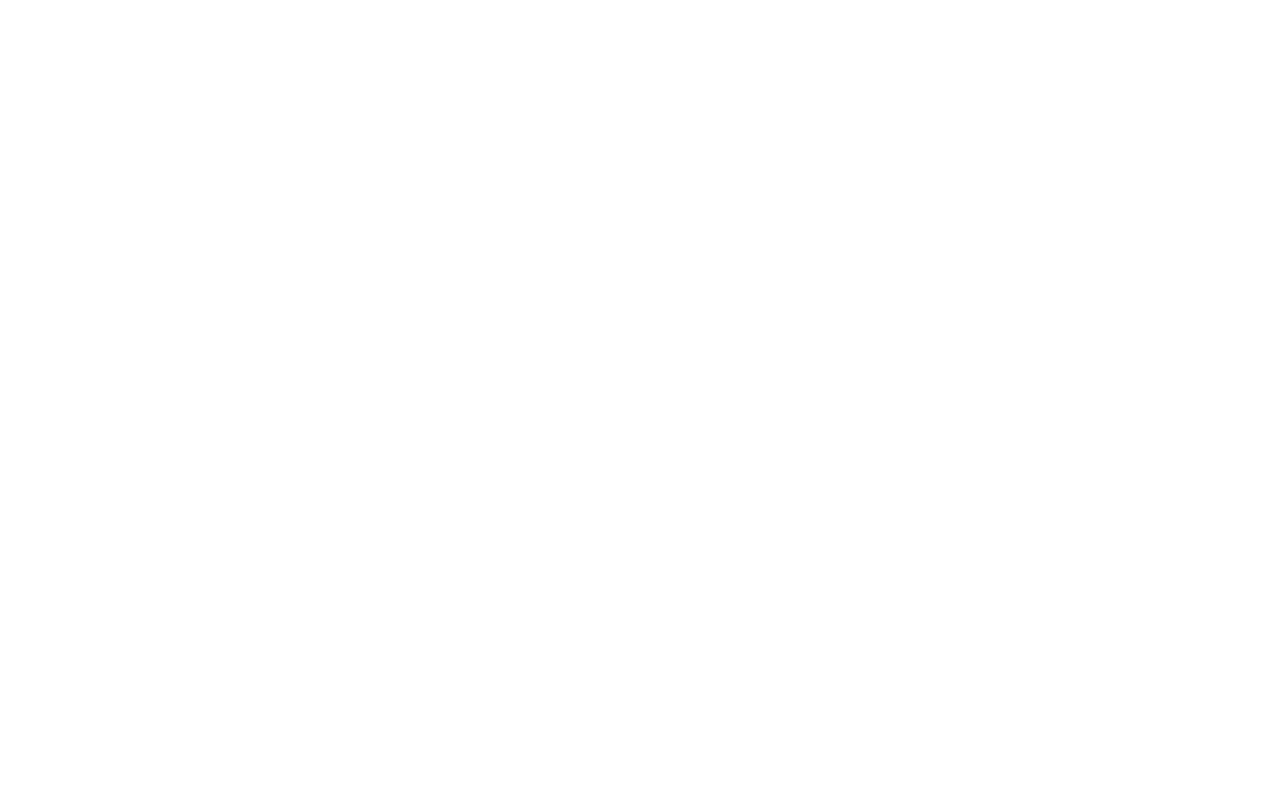
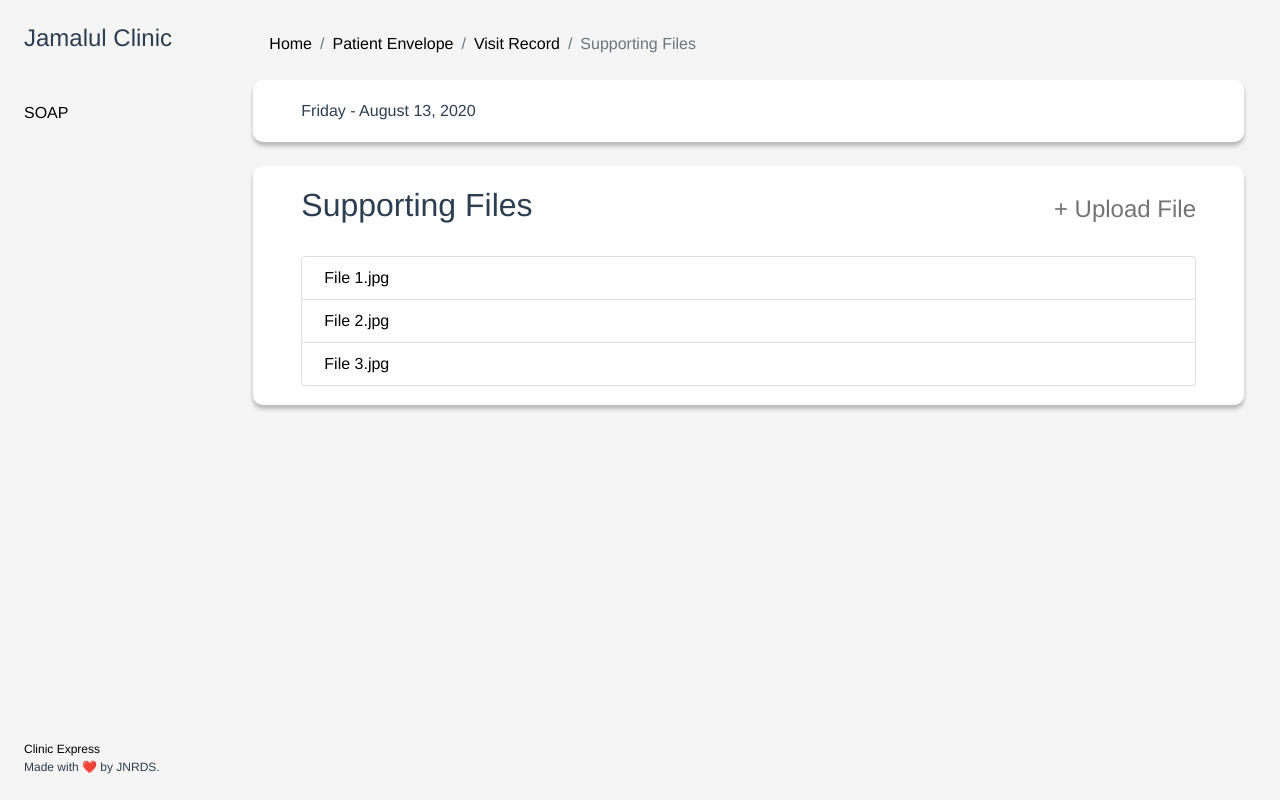
Before and after one commit to seanpe11/clinic-express, a Vue app: page /patient/visit/files in a window 1280 px wide. Built offline with nearby package versions, Linux system fonts and the light colour scheme.

Commit message:
feat: front-end for support files & visit; detailed sidebars
conventional commits 1.0.0

```diff
--- a/public/index.html
+++ b/public/index.html
@@ -6,17 +6,19 @@
     <meta name="viewport" content="width=device-width,initial-scale=1.0">
     <link rel="icon" href="<%= BASE_URL %>favicon.ico">
     <title><%= htmlWebpackPlugin.options.title %></title>
-    <!-- CSS only -->
+    <!-- Bootstrap5: CSS only -->
     <link rel="stylesheet" href="https://stackpath.bootstrapcdn.com/bootstrap/5.0.0-alpha1/css/bootstrap.min.css" integrity="sha384-r4NyP46KrjDleawBgD5tp8Y7UzmLA05oM1iAEQ17CSuDqnUK2+k9luXQOfXJCJ4I" crossorigin="anonymous">
   </head>
   <body>
-    <!-- JavaScript and dependencies -->
-    <script src="https://cdn.jsdelivr.net/npm/popper.js@1.16.0/dist/umd/popper.min.js" integrity="sha384-Q6E9RHvbIyZFJoft+2mJbHaEWldlvI9IOYy5n3zV9zzTtmI3UksdQRVvoxMfooAo" crossorigin="anonymous"></script>
-    <script src="https://stackpath.bootstrapcdn.com/bootstrap/5.0.0-alpha1/js/bootstrap.min.js" integrity="sha384-oesi62hOLfzrys4LxRF63OJCXdXDipiYWBnvTl9Y9/TRlw5xlKIEHpNyvvDShgf/" crossorigin="anonymous"></script>
     <noscript>
       <strong>We're sorry but <%= htmlWebpackPlugin.options.title %> doesn't work properly without JavaScript enabled. Please enable it to continue.</strong>
     </noscript>
     <div id="app"></div>
     <!-- built files will be auto injected -->
+    <!-- Bootstrap5: JavaScript and dependencies -->
+    <script src="https://cdn.jsdelivr.net/npm/popper.js@1.16.0/dist/umd/popper.min.js" integrity="sha384-Q6E9RHvbIyZFJoft+2mJbHaEWldlvI9IOYy5n3zV9zzTtmI3UksdQRVvoxMfooAo" crossorigin="anonymous"></script>
+    <script src="https://stackpath.bootstrapcdn.com/bootstrap/5.0.0-alpha1/js/bootstrap.min.js" integrity="sha384-oesi62hOLfzrys4LxRF63OJCXdXDipiYWBnvTl9Y9/TRlw5xlKIEHpNyvvDShgf/" crossorigin="anonymous"></script>
+    <!-- jquery -->
+    <script src="https://code.jquery.com/jquery-3.5.1.js" integrity="sha256-QWo7LDvxbWT2tbbQ97B53yJnYU3WhH/C8ycbRAkjPDc=" crossorigin="anonymous"></script>
   </body>
 </html>
--- a/src/assets/style.css
+++ b/src/assets/style.css
@@ -19,8 +19,16 @@
     color: black;
 }
 
+a:hover {
+    color: #35B4FE
+}
+
 input:focus, textarea:focus, select:focus, button:focus{
     outline: none;
+}
+
+.mb-25 {
+    margin-bottom: .25in;
 }
 
 footer {
--- a/src/components/Sidebar.vue
+++ b/src/components/Sidebar.vue
@@ -1,10 +1,21 @@
 <template>
     <div id="sidebar" class='col-2'>
         <div id="nav" class='position-fixed'>
-            Sidebar
+            <h4>Jamalul Clinic</h4>
+
+            <div v-if="name != 'null'" id="name">
+                <span>Patient Name</span>
+                <h3>{{name.firstname}}<br/>{{name.lastname}}</h3>
+            </div>
+
+            <div id="links">
+                <div v-for="link in links" :key='link.name'>
+                    <router-link :to="link.dest">{{link.name}}</router-link>
+                </div>
+            </div>
         </div>
         <footer class='fixed-bottom'>
-            Clinic Express <br/>
+            <a href="https://github.com/jolocansana/clinic-express">Clinic Express</a> <br/>
             Made with ❤️ by JNRDS.
         </footer>
     </div>
@@ -13,6 +24,10 @@
 <script>
 export default {
   name: 'Sidebar',
+  props: {
+    name: Object,
+    links: Array,
+  },
 };
 </script>
 
@@ -30,4 +45,12 @@
 #sidebar {
     height: 100vh;
 }
+
+#name {
+    margin-top: .5in;
+}
+
+#links {
+    margin-top: .5in;
+}
 </style>
--- a/src/views/Home.vue
+++ b/src/views/Home.vue
@@ -1,14 +1,17 @@
 <template>
   <div class="home">
     <div class="row">
-      <Sidebar/>
+      <Sidebar name="null" :links='links'/>
       <div id="content" class='col-10'>
         <!-- search field -->
         <input type="text" class='search' placeholder='search patient envelopes'>
 
+        <!-- add new visit button -->
+        <button class='mb-25'><div class='add-btn'>+ Add New Patient</div></button>
         <!-- FOR LOOP FOR PATIENT -->
-        <router-link to='/patient' class='router-link'>
-          <div v-for="patient in patients" :key='patient.name'>
+        <div v-for="patient in patients" :key='patient.name'>
+          <!-- TODO: change :key to the patientID -->
+          <router-link to='/patient' class='router-link'>
             <div class="rectangle patient">
               <div class="name">{{patient.name}}</div>
               <div class="lastVisit">
@@ -16,12 +19,9 @@
                 {{patient.lastVisit}}
               </div>
             </div>
-          </div>
-        </router-link>
+          </router-link>
+        </div>
         <!-- END LOOP -->
-
-        <!-- add new visit button -->
-        <button class='mb-25'><div class='add-btn'>+ Add New Patient</div></button>
       </div>
     </div>
   </div>
@@ -38,6 +38,12 @@
   },
   data: () => ({
     // replace this array to the results of a mongodb query
+    links: [
+      {
+        name: 'Summary Statistics',
+        dest: '/statistics',
+      },
+    ],
     patients: [
       {
         name: 'Juan Dela Cruz',
--- a/src/views/PatientEnvelope.vue
+++ b/src/views/PatientEnvelope.vue
@@ -1,7 +1,7 @@
 <template>
   <div class="patient">
     <div class="row">
-      <Sidebar/>
+      <Sidebar :name='name' :links='links'/>
       <div id="content" class='col-10'>
         <ol class="breadcrumb">
           <li class="breadcrumb-item"><a href="/">Home</a></li>
@@ -11,7 +11,13 @@
           Basic Information
         </div>
         <button class='mb-25'><div class='add-btn'>+ Add New Visit</div></button>
-        <div class="rectangle mg-25">Friday - August 13, 2020</div>
+        <!-- FOR LOOP FOR VISITS -->
+        <div v-for="visit in visits" :key='visit.date'>
+          <!-- TODO: change :key to the visitID -->
+          <router-link to='/patient/visit'>
+            <div class="rectangle mb-25">{{visit.date}}</div>
+          </router-link>
+        </div>
       </div>
     </div>
   </div>
@@ -25,6 +31,24 @@
   components: {
     Sidebar,
   },
+  data: () => ({
+    // replace this with the mongodb query result
+    name: {
+      firstname: 'Juan',
+      lastname: 'Dela Cruz',
+    },
+    links: [
+      {
+        name: 'Summary Statistics',
+        dest: '/statistics',
+      },
+    ],
+    visits: [
+      { date: 'Friday - August 13, 2020' },
+      { date: 'Friday - August 13, 2021' },
+      { date: 'Friday - August 13, 2020' },
+    ],
+  }),
 };
 
 </script>
@@ -39,11 +63,12 @@
   padding: .25in .5in;
 }
 
-.mb-25 {
-  margin-bottom: .25in;
-}
-
 .breadcrumb {
   background: transparent;
 }
+
+a > .rectangle:hover {
+  box-shadow: none;
+  color: black;
+}
 </style>
--- /dev/null
+++ b/src/views/SupportFiles.vue
@@ -0,0 +1,91 @@
+<template>
+  <div class="visit">
+    <div class="row">
+      <Sidebar name="null" :links='links'/>
+      <div id="content" class='col-10'>
+        <ol class="breadcrumb">
+          <li class="breadcrumb-item"><a href="/">Home</a></li>
+          <li class="breadcrumb-item" aria-current="page">
+            <a href="/patient">Patient Envelope</a>
+          </li>
+          <li class="breadcrumb-item" aria-current="page"><a href="/patient/visit">Visit Record</a></li>
+          <li class="breadcrumb-item active" aria-current="page">Supporting Files</li>
+        </ol>
+        <div class="rectangle mb-25">
+          Friday - August 13, 2020
+        </div>
+        <div class="rectangle mg-25">
+          <div class="row mb-25">
+              <h2 class='col-6'>Supporting Files</h2>
+              <button class='add-btn col-6'> + Upload File </button>
+          </div>
+          <ul class="list-group">
+            <li class="list-group-item" v-for="file in files" :key='file.filename'><button>{{file.filename}}</button></li>
+          </ul>
+        </div>
+      </div>
+    </div>
+  </div>
+</template>
+
+<script>
+/* eslint-env jquery */
+import Sidebar from '@/components/Sidebar.vue';
+
+export default {
+  name: 'SupportFile',
+  components: {
+    Sidebar,
+  },
+  data: () => ({
+    links: [
+      {
+        name: 'SOAP',
+        dest: '/patient/visit/',
+      },
+    ],
+    // replace this with the mongodb query result
+    files: [
+      {
+        filename: 'File 1.jpg',
+      },
+      {
+        filename: 'File 2.jpg',
+      },
+      {
+        filename: 'File 3.jpg',
+      },
+    ],
+  }),
+};
+
+</script>
+
+<style scoped>
+
+#content {
+  padding: .25in .5in;
+}
+
+.breadcrumb {
+  background: transparent;
+}
+
+.list-group-item:hover {
+    background-color: lightgrey;
+}
+
+.list-group-item > button {
+  border: none;
+  background: transparent;
+  height: 100%;
+  width: 100%;
+  text-align: left;
+}
+
+.add-btn {
+    border: none;
+    background: transparent;
+    text-align: right;
+}
+</style>
--- /dev/null
+++ b/src/views/Visit.vue
@@ -0,0 +1,105 @@
+<template>
+  <div class="visit">
+    <div class="row">
+      <Sidebar name="null" :links='links'/>
+      <div id="content" class='col-10'>
+        <ol class="breadcrumb">
+          <li class="breadcrumb-item"><a href="/">Home</a></li>
+          <li class="breadcrumb-item" aria-current="page">
+            <a href="/patient">Patient Envelope</a>
+          </li>
+          <li class="breadcrumb-item active" aria-current="page">Visit Record</li>
+        </ol>
+        <div class="rectangle mb-25">
+          Friday - August 13, 2020
+        </div>
+        <div class="rectangle mg-25">
+          <h2 class='mb-25'>SOAP File</h2>
+          <ul class="nav nav-tabs mb-25" id="myTab" role="tablist">
+            <li class="nav-item">
+              <a class="nav-link active" id="home-tab" data-toggle="tab"
+              href="#subjective" role="tab" aria-controls="home" aria-selected="true">
+                Subjective
+              </a>
+            </li>
+            <li class="nav-item">
+              <a class="nav-link" id="profile-tab" data-toggle="tab"
+              href="#objective" role="tab" aria-controls="profile" aria-selected="false">
+                Objective
+              </a>
+            </li>
+            <li class="nav-item">
+              <a class="nav-link" id="contact-tab" data-toggle="tab"
+              href="#assessment" role="tab" aria-controls="contact" aria-selected="false">
+                Assessment
+              </a>
+            </li>
+            <li class="nav-item">
+              <a class="nav-link" id="contact-tab" data-toggle="tab"
+              href="#plan" role="tab" aria-controls="contact" aria-selected="false">
+                Plan
+              </a>
+            </li>
+          </ul>
+          <div class="tab-content" id="myTabContent">
+            <div class="tab-pane fade show active" id="subjective" role="tabpanel" aria-labelledby="home-tab">
+              {{soap.subjective}}
+            </div>
+            <div class="tab-pane fade" id="objective" role="tabpanel" aria-labelledby="profile-tab">
+              {{soap.objective}}
+            </div>
+            <div class="tab-pane fade" id="assessment" role="tabpanel" aria-labelledby="contact-tab">
+              {{soap.assessment}}
+            </div>
+            <div class="tab-pane fade" id="plan" role="tabpanel" aria-labelledby="contact-tab">
+              {{soap.plan}}
+            </div>
+          </div>
+        </div>
+      </div>
+    </div>
+  </div>
+</template>
+
+<script>
+/* eslint-env jquery */
+import Sidebar from '@/components/Sidebar.vue';
+
+export default {
+  name: 'Visit',
+  components: {
+    Sidebar,
+  },
+  data: () => ({
+    // replace this with the mongodb query result
+    links: [
+      {
+        name: 'Supporting Files',
+        dest: '/patient/visit/files',
+      },
+    ],
+    soap: {
+      subjective: 'Subjective',
+      objective: 'Objective',
+      assessment: 'Assessment',
+      plan: 'Plan',
+    },
+  }),
+};
+
+</script>
+
+<style scoped>
+
+#content {
+  padding: .25in .5in;
+}
+
+.breadcrumb {
+  background: transparent;
+}
+
+.nav-link:hover {
+  color: black;
+}
+</style>
```
Also changed, not shown: src/router/index.js (+8 -2 lines), .eslintrc.js.
